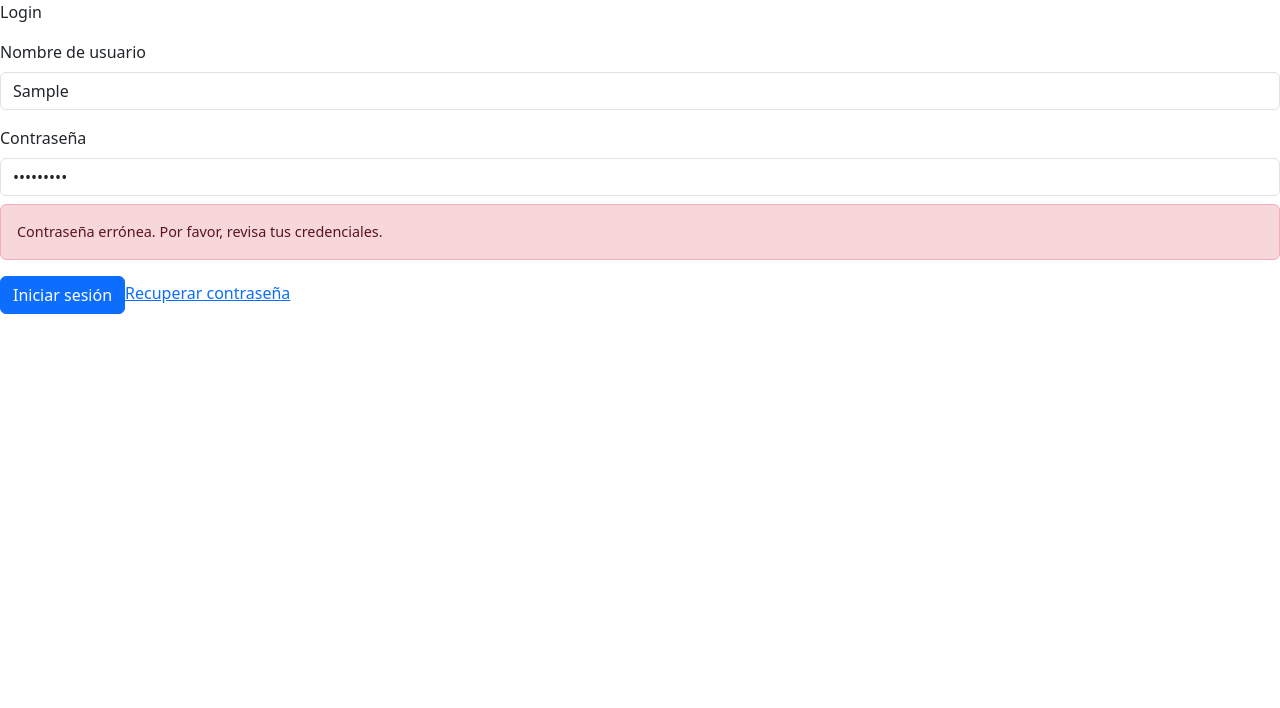
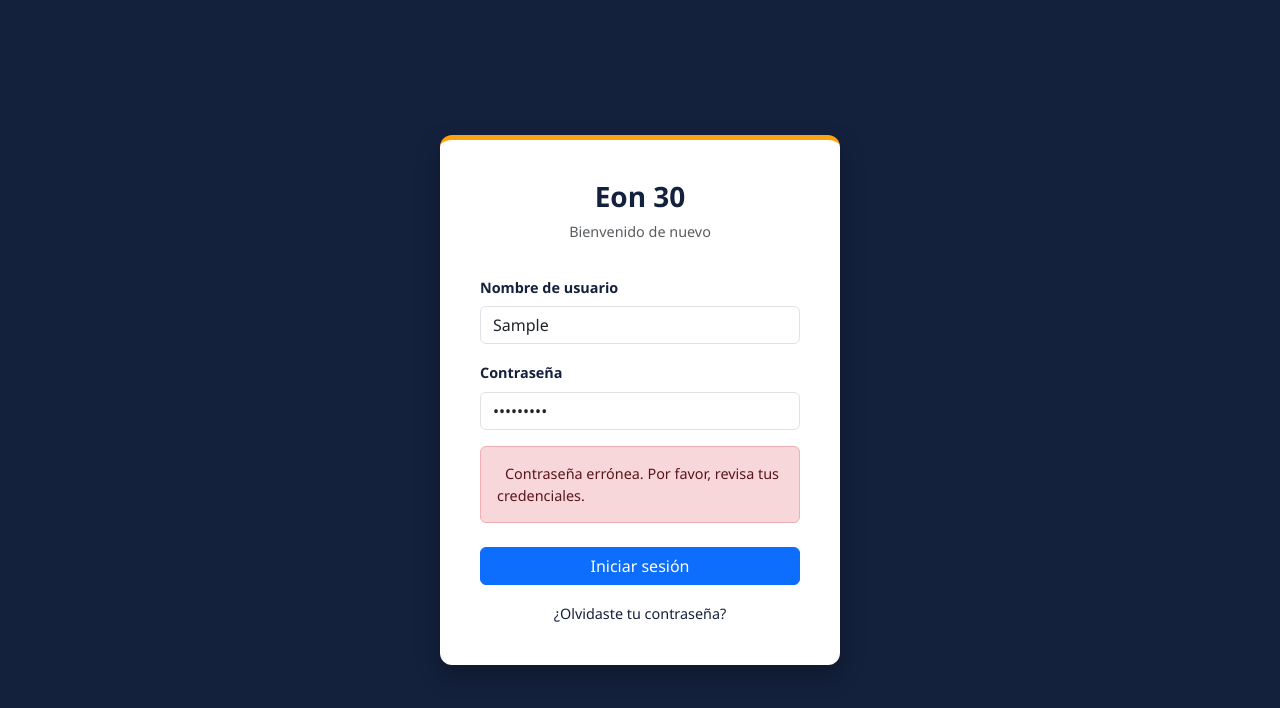
Before and after one commit to FangxueLucia/Front_Proyecto, an Angular app: page /login in a window 1280 px wide. Both pictures are taken after typing "Sample", "Sample123" into the empty fields and a click on the button "Iniciar sesión". Shown: the top 708 px of the page. Built offline with nearby package versions, Linux system fonts and the light colour scheme; no server answers.

Commit message:
css del login, registro y reset password

```diff
--- a/src/app/code/code.component.html
+++ b/src/app/code/code.component.html
@@ -1,15 +1,24 @@
-<p>Se ha enviado un código de verificación a tu email</p>
+<div class="login-page">
+  <div class="login-card">
+    <div class="card-header-custom">
+      <h3>Verificación de Código</h3>
+      <p class="text-muted">Se ha enviado un código de verificación a tu email</p>
+    </div>
     <form (ngSubmit)="onSubmit()">
       <div class="mb-3">
         <label for="code" class="form-label">Introduce el código</label>
         <input
           type="text"
-      class="form-control"
+          class="form-control custom-input"
           id="code"
           name="code"
           [ngModel]="code()"
           (ngModelChange)="codeChange($event)"
         />
       </div>
-  <button type="submit" class="btn btn-primary">Enviar</button>
+      <div class="d-grid gap-2">
+        <button type="submit" class="btn btn-primary custom-btn">Enviar</button>
+      </div>
     </form>
+  </div>
+</div>
--- a/src/app/confirmed-new-password/confirmed-new-password.component.html
+++ b/src/app/confirmed-new-password/confirmed-new-password.component.html
@@ -1,2 +1,13 @@
-<p>Se ha confirmado tu nueva contraseña</p>
-<button type="submit" class="btn btn-primary" (click)="onSubmit()">Inicio de sesión</button>
+<div class="login-page">
+  <div class="login-card">
+    <div class="card-header-custom">
+      <h3>¡Contraseña Actualizada!</h3>
+      <p class="text-muted">Se ha confirmado tu nueva contraseña</p>
+    </div>
+    <div class="d-grid gap-2">
+      <button type="submit" class="btn btn-primary custom-btn" (click)="onSubmit()">
+        Inicio de sesión
+      </button>
+    </div>
+  </div>
+</div>
--- a/src/app/login/login.component.html
+++ b/src/app/login/login.component.html
@@ -1,31 +1,52 @@
-<p>Login</p>
+<div class="login-page">
+  <div class="login-card">
+    <div class="card-header-custom">
+      <h3>Eon 30</h3>
+      <p class="text-muted">Bienvenido de nuevo</p>
+    </div>
+
     <form (ngSubmit)="onSubmit()">
       <div class="mb-3">
         <label for="username" class="form-label">Nombre de usuario</label>
+        <div class="input-group">
           <input
             type="text"
-      class="form-control"
+            class="form-control custom-input"
             id="username"
             name="username"
+            placeholder="Introduce tu usuario"
             [ngModel]="username()"
             (ngModelChange)="usernameChange($event)"
           />
         </div>
+      </div>
+
       <div class="mb-3">
         <label for="password" class="form-label">Contraseña</label>
         <input
           type="password"
-      class="form-control"
+          class="form-control custom-input"
           id="password"
           name="password"
+          placeholder="••••••••"
           [ngModel]="password()"
           (ngModelChange)="passwordChange($event)"
         />
-    <div *ngIf="loginError()" class="alert alert-danger mt-2" role="alert" style="font-size: 0.9em">
+
+        <div *ngIf="loginError()" class="alert alert-danger mt-3 fade show" role="alert">
+          <i class="bi bi-exclamation-triangle-fill me-2"></i>
           Contraseña errónea. Por favor, revisa tus credenciales.
         </div>
       </div>
-  <button type="submit" class="btn btn-primary">Iniciar sesión</button>
-  <a href="/retrievePassword">Recuperar contraseña</a>
+
+      <div class="d-grid gap-2 mt-4">
+        <button type="submit" class="btn btn-primary custom-btn">Iniciar sesión</button>
+      </div>
+
+      <div class="text-center mt-3">
+        <a href="/retrievePassword" class="forgot-password">¿Olvidaste tu contraseña?</a>
+      </div>
     </form>
+  </div>
+</div>
 <router-outlet></router-outlet>
--- a/src/app/resset-password/resset-password.component.html
+++ b/src/app/resset-password/resset-password.component.html
@@ -1,9 +1,15 @@
+<div class="login-page">
+  <div class="login-card">
+    <div class="card-header-custom">
+      <h3>Restablecer Contraseña</h3>
+      <p class="text-muted">Introduce tu nueva contraseña</p>
+    </div>
     <form (ngSubmit)="onSubmit()">
       <div class="mb-3">
-    <label for="password" class="form-label">Introduce tu nueva contraseña</label>
+        <label for="password" class="form-label">Nueva contraseña</label>
         <input
           type="password"
-      class="form-control"
+          class="form-control custom-input"
           id="password"
           name="password"
           [ngModel]="password()"
@@ -13,10 +19,10 @@
       </div>
 
       <div class="mb-3">
-    <label for="confirmPassword" class="form-label">Introduce de nuevo tu nueva contraseña</label>
+        <label for="confirmPassword" class="form-label">Confirmar contraseña</label>
         <input
           type="password"
-      class="form-control"
+          class="form-control custom-input"
           id="confirmPassword"
           name="confirmPassword"
           [ngModel]="confirmPassword()"
@@ -24,17 +30,20 @@
           required
         />
 
-    <div
-      *ngIf="nonEqualPassword()"
-      class="alert alert-danger mt-2"
-      role="alert"
-      style="font-size: 0.9em"
-    >
+        <div *ngIf="nonEqualPassword()" class="alert alert-danger mt-3" role="alert">
           Las contraseñas no coinciden
         </div>
       </div>
 
-  <button type="submit" class="btn btn-primary" [disabled]="!password() || nonEqualPassword()">
+      <div class="d-grid gap-2">
+        <button
+          type="submit"
+          class="btn btn-primary custom-btn"
+          [disabled]="!password() || nonEqualPassword()"
+        >
           Enviar
         </button>
+      </div>
     </form>
+  </div>
+</div>
--- a/src/app/retrieve-password/retrieve-password.component.html
+++ b/src/app/retrieve-password/retrieve-password.component.html
@@ -1,11 +1,15 @@
-<div class="container mt-5">
-  <p>Enviaremos un código de verificación a tu email</p>
+<div class="login-page">
+  <div class="login-card">
+    <div class="card-header-custom">
+      <h3>Recuperar Contraseña</h3>
+      <p class="text-muted">Enviaremos un código de verificación a tu email</p>
+    </div>
     <form (ngSubmit)="onSubmit()">
       <div class="mb-3">
         <label for="username" class="form-label">Introduce tu Email</label>
         <input
           type="text"
-        class="form-control"
+          class="form-control custom-input"
           id="username"
           name="username"
           [ngModel]="email()"
@@ -13,6 +17,9 @@
           required
         />
       </div>
-    <button type="submit" class="btn btn-primary">Enviar código</button>
+      <div class="d-grid gap-2">
+        <button type="submit" class="btn btn-primary custom-btn">Enviar código</button>
+      </div>
     </form>
   </div>
+</div>
--- a/src/styles.css
+++ b/src/styles.css
@@ -1 +1,94 @@
 /* You can add global styles to this file, and also import other style files */
+
+/* Art Palette: #000000, #14213D, #FCA311, #E5E5E5, #FFFFFF */
+
+.login-page {
+  display: flex;
+  justify-content: center;
+  align-items: center;
+  min-height: 100vh;
+  background-color: #14213D; /* Dark Blue Background */
+  font-family: 'Segoe UI', Tahoma, Geneva, Verdana, sans-serif;
+}
+
+.login-card {
+  background-color: #FFFFFF; /* White Card */
+  padding: 2.5rem;
+  border-radius: 12px;
+  box-shadow: 0 10px 25px rgba(0, 0, 0, 0.3); /* Strong shadow for depth */
+  width: 100%;
+  max-width: 400px;
+  border-top: 5px solid #FCA311; /* Orange accent top border */
+}
+
+.card-header-custom {
+  margin-bottom: 2rem;
+  text-align: center;
+}
+
+.card-header-custom h3 {
+  color: #14213D; /* Dark Blue Text */
+  font-weight: 700;
+  margin-bottom: 0.5rem;
+}
+
+.card-header-custom p {
+  color: #6c757d;
+  font-size: 0.9rem;
+}
+
+.form-label {
+  color: #14213D;
+  font-weight: 600;
+  font-size: 0.9rem;
+}
+
+.custom-input {
+  border: 2px solid #E5E5E5; /* Light Gray Border */
+  border-radius: 8px;
+  padding: 0.75rem 1rem;
+  transition: all 0.3s ease;
+}
+
+.custom-input:focus {
+  border-color: #FCA311; /* Orange Focus */
+  box-shadow: 0 0 0 0.2rem rgba(252, 163, 17, 0.25);
+  outline: none;
+}
+
+.custom-btn {
+  background-color: #FCA311; /* Orange Button */
+  border: none;
+  color: #000000; /* Black Text */
+  font-weight: 700;
+  padding: 0.75rem;
+  border-radius: 8px;
+  transition: all 0.3s ease;
+}
+
+.custom-btn:hover {
+  background-color: #e5940e; /* Slightly darker orange on hover */
+  transform: translateY(-1px);
+}
+
+.forgot-password {
+  color: #14213D;
+  text-decoration: none;
+  font-size: 0.9rem;
+  font-weight: 500;
+  transition: color 0.3s ease;
+}
+
+.forgot-password:hover {
+  color: #FCA311;
+  text-decoration: underline;
+}
+
+.alert-danger {
+  background-color: #fff5f5;
+  border-color: #ffcccc;
+  color: #cc0000;
+  border-radius: 8px;
+  font-size: 0.9rem;
+  margin-top: 1rem;
+}
```
Lines whose indentation alone changed are shown as unchanged.
